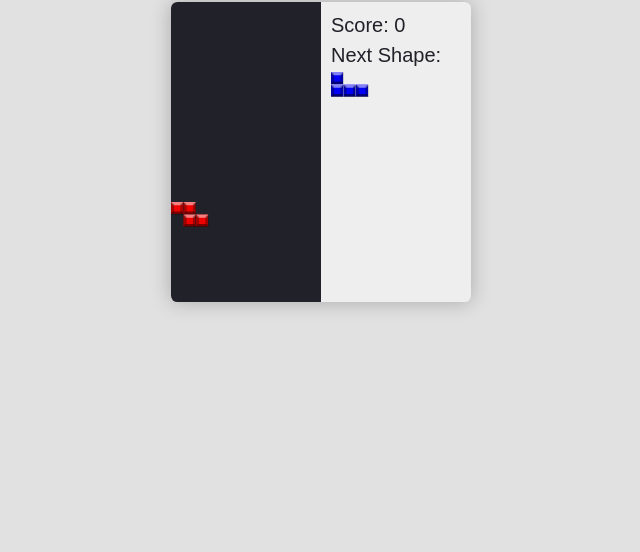
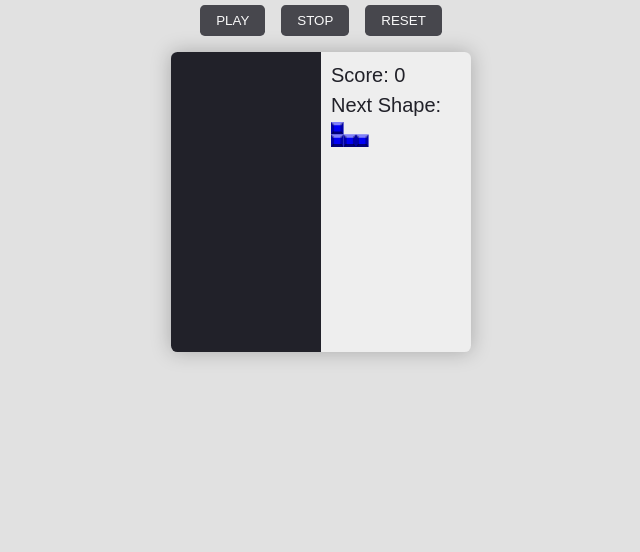
Before and after one commit to yoannchb-pro/tetris-ts, a website with bundled scripts: page site/index.html in a window 1280 px wide. Shown: the part 248-800 px from the top of the page, without its empty margins (319-959 px from the left). Built offline with nearby package versions, Linux system fonts and the light colour scheme.

Commit message:
play, stop, reset buttons

```diff
--- a/site/index.html
+++ b/site/index.html
@@ -8,6 +8,12 @@
     <script defer src="../dist/index.js"></script>
   </head>
   <body>
+    <h1>Tetris AI</h1>
+    <section class="actions">
+      <button id="play">Play</button>
+      <button id="stop">Stop</button>
+      <button id="reset">Reset</button>
+    </section>
     <canvas id="game" width="300" height="300"></canvas>
   </body>
 </html>
--- a/site/style.css
+++ b/site/style.css
@@ -23,3 +23,24 @@ canvas {
   max-width: 100%;
   background-color: #eee;
 }
+
+.actions {
+  display: flex;
+  gap: 1rem;
+}
+
+.actions button {
+  border: none;
+  background-color: #212129;
+  padding: 0.5rem 1rem;
+  color: #fff;
+  text-transform: uppercase;
+  border-radius: 0.3rem;
+  cursor: pointer;
+  transition: 300ms opacity ease-in-out;
+  opacity: 0.8;
+}
+
+.actions button:hover {
+  opacity: 1;
+}
--- a/src/game/GameHandler.ts
+++ b/src/game/GameHandler.ts
@@ -20,13 +20,14 @@ class GameHandler {
   private canvasHeight: number;
 
   private board = new Board();
+  private keyHandler: KeyHandler;
 
   constructor(private canvas: HTMLCanvasElement) {
     this.ctx = this.canvas.getContext("2d");
     this.canvasWidth = canvas.width;
     this.canvasHeight = canvas.height;
 
-    new KeyHandler(this, GAME_OPTIONS.KEYS);
+    this.keyHandler = new KeyHandler(this, GAME_OPTIONS.KEYS);
 
     this.drawGame();
   }
@@ -46,18 +47,11 @@ class GameHandler {
     const blockSizeWidth = this.canvasWidth / 2 / this.board.getWidth();
     const blockSizeHeight = this.canvasHeight / this.board.getHeight();
 
-    const BORDER_SIZE = 0.5;
-
     const fx = x * blockSizeWidth + suppX;
     const fy = y * blockSizeHeight + suppY;
 
     this.ctx.fillStyle = color;
-    this.ctx.fillRect(
-      fx,
-      fy,
-      blockSizeWidth - BORDER_SIZE,
-      blockSizeHeight - BORDER_SIZE
-    );
+    this.ctx.fillRect(fx, fy, blockSizeWidth, blockSizeHeight);
 
     /* Fill polygons for best effect */
     const coordinatesSupp = [
@@ -146,14 +140,26 @@ class GameHandler {
   }
 
   start() {
-    this.clock = setInterval(() => {
-      this.board.update();
-      this.drawGame();
-    }, GAME_OPTIONS.TICK);
+    if (!this.clock)
+      this.clock = setInterval(() => {
+        this.board.update();
+        this.drawGame();
+      }, GAME_OPTIONS.TICK);
   }
 
   stop() {
     clearInterval(this.clock);
+    this.clock = null;
+  }
+
+  reset() {
+    this.stop();
+    this.board.reset();
+    this.drawGame();
+  }
+
+  isRunning() {
+    return !!this.clock;
   }
 
   getBoard() {
@@ -161,8 +167,16 @@ class GameHandler {
   }
 }
 
+/* Implementation to the dom */
 const canvas = document.querySelector("canvas");
+const playBtn = document.querySelector("#play");
+const stopBtn = document.querySelector("#stop");
+const resetBtn = document.querySelector("#reset");
+
 const game = new GameHandler(canvas);
-game.start();
+
+playBtn.addEventListener("click", () => game.start());
+stopBtn.addEventListener("click", () => game.stop());
+resetBtn.addEventListener("click", () => game.reset());
 
 export default GameHandler;
--- a/src/game/core/Board.ts
+++ b/src/game/core/Board.ts
@@ -126,6 +126,13 @@ class Board {
 
   reset() {
     this.board = [];
+
+    this.actualShape = Shape.randomShape(this);
+    this.nextShape = Shape.randomShape(this);
+    this.backShape = null;
+
+    this.score = 0;
+
     this.buildBoard();
   }
 }
--- a/src/game/core/KeyHandler.ts
+++ b/src/game/core/KeyHandler.ts
@@ -17,6 +17,8 @@ class KeyHandler {
     const board = this.gameHandler.getBoard();
 
     document.addEventListener("keydown", (event) => {
+      if (!this.gameHandler.isRunning()) return;
+
       const key = event.key;
       const cmd = Object.entries(this.keys).find(
         (arr) => arr[1].toLocaleLowerCase() === key.toLocaleLowerCase()
```
